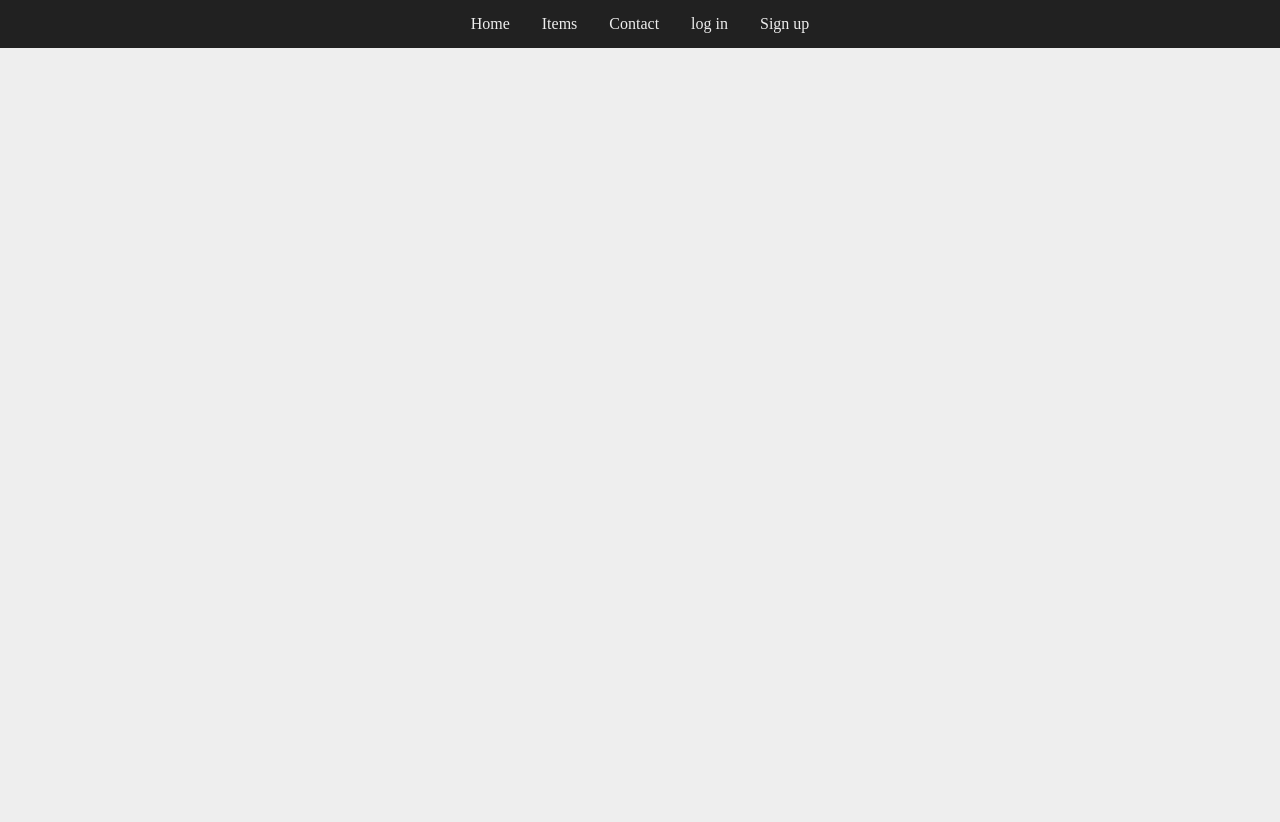
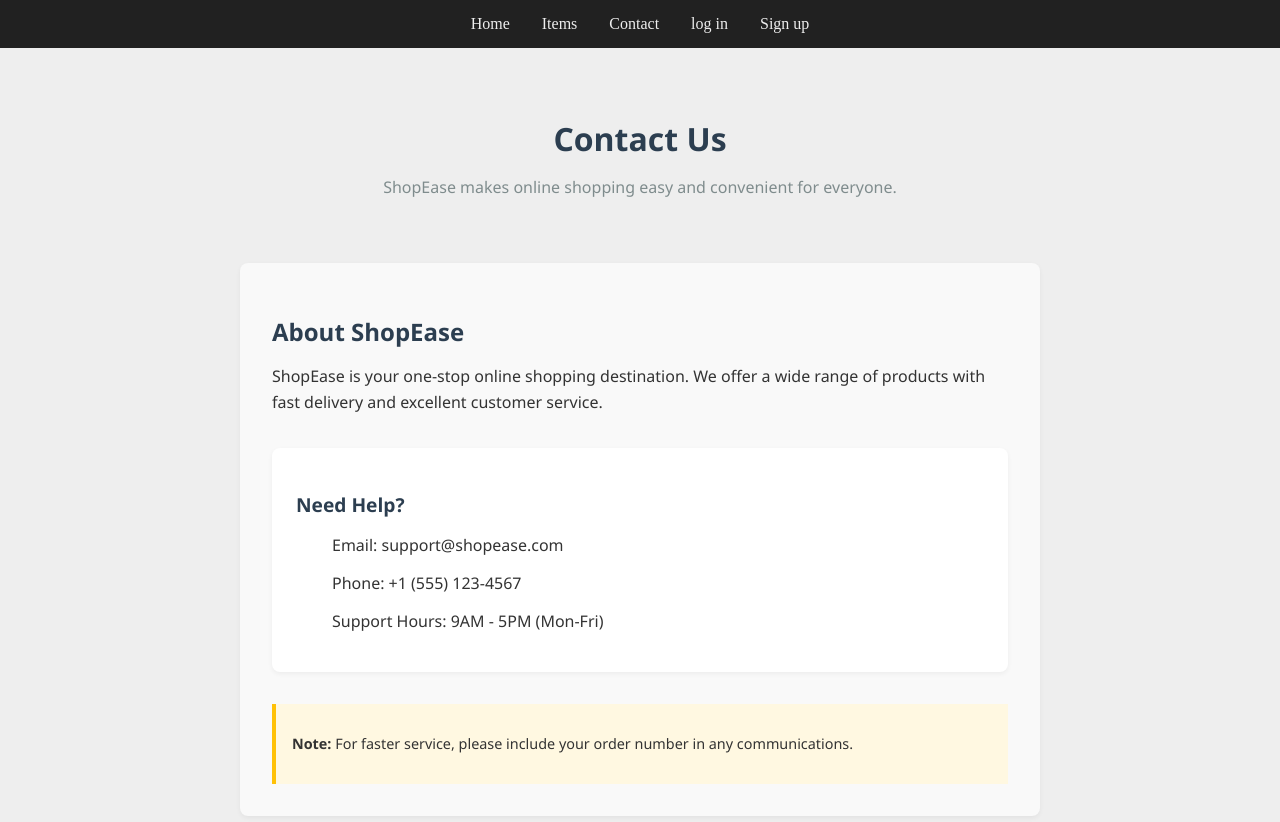
Before and after one commit to oklyz/ShopEase-front-end, a React (Vite) app in the folder ShopEase/: page /contact in a window 1280 px wide. Shown: the top 822 px of the page. Before the commit the page ends 800 px from the top, so only its background shows below. Built offline with nearby package versions, Linux system fonts and the light colour scheme.

Commit message:
add contact US  page

```diff
--- a/ShopEase/src/App.jsx
+++ b/ShopEase/src/App.jsx
@@ -13,6 +13,7 @@ import './style/checkOut.css'
 import './style/home.css'
 import './style/cart.css'
 import './style/itemform.css'
+import './style/ContactUs.css'
 import { Route, Routes } from 'react-router-dom'
 import Header from './components/Header'
 import Home from './pages/Home'
--- a/ShopEase/src/components/Header.jsx
+++ b/ShopEase/src/components/Header.jsx
@@ -26,7 +26,7 @@ const Nav = () => {
     <nav>
       <Link to="/">Home</Link>
       <Link to="">Items</Link>
-      <Link to="">Contact us</Link>
+      <Link to="/contact">Contact us</Link>
       <Link to="/cart">Cart</Link>
       <Link to="/login" onClick={handleLogOut}>
         log out
@@ -39,7 +39,7 @@ const Nav = () => {
     <nav>
       <Link to="/">Home</Link>
       <Link to="">Items</Link>
-      <Link to="">Contact</Link>
+      <Link to="/contact">Contact</Link>
       <Link to="/login">log in</Link>
       <Link to="/register">Sign up</Link>
     </nav>
--- a/ShopEase/src/pages/ContactAs.jsx
+++ b/ShopEase/src/pages/ContactAs.jsx
@@ -1,9 +1,48 @@
 const ContactAs = () => {
+  return (
+    <>
+      <div className="simple-contact-container">
+        <div className="simple-contact-header">
+          <h1>Contact Us</h1>
+          <p>
+            ShopEase makes online shopping easy and convenient for everyone.
+          </p>
+        </div>
 
+        <div className="simple-contact-content">
+          <div className="simple-contact-info">
+            <h2>About ShopEase</h2>
+            <p>
+              ShopEase is your one-stop online shopping destination. We offer a
+              wide range of products with fast delivery and excellent customer
+              service.
+            </p>
 
-  return(
-    <>
+            <div className="simple-contact-methods">
+              <h3>Need Help?</h3>
+              <div className="contact-method">
+                <i className="fas fa-envelope"></i>
+                <span>Email: support@shopease.com</span>
+              </div>
+              <div className="contact-method">
+                <i className="fas fa-phone"></i>
+                <span>Phone: +1 (555) 123-4567</span>
+              </div>
+              <div className="contact-method">
+                <i className="fas fa-clock"></i>
+                <span>Support Hours: 9AM - 5PM (Mon-Fri)</span>
+              </div>
+            </div>
+          </div>
 
+          <div className="simple-contact-note">
+            <p>
+              <strong>Note:</strong> For faster service, please include your
+              order number in any communications.
+            </p>
+          </div>
+        </div>
+      </div>
     </>
   )
 }
--- /dev/null
+++ b/ShopEase/src/style/ContactUs.css
@@ -0,0 +1,89 @@
+/* SimpleContactUs.css */
+
+.simple-contact-container {
+  max-width: 800px;
+  margin: 2rem auto;
+  padding: 1rem;
+  font-family: 'Segoe UI', Tahoma, Geneva, Verdana, sans-serif;
+  color: #333;
+}
+
+.simple-contact-header {
+  text-align: center;
+  margin-bottom: 2rem;
+  padding-bottom: 1rem;
+  border-bottom: 1px solid #eee;
+}
+
+.simple-contact-header h1 {
+  font-size: 2rem;
+  color: #2c3e50;
+  margin-bottom: 0.5rem;
+}
+
+.simple-contact-header p {
+  color: #7f8c8d;
+}
+
+.simple-contact-content {
+  background-color: #f9f9f9;
+  padding: 2rem;
+  border-radius: 8px;
+  box-shadow: 0 2px 5px rgba(0, 0, 0, 0.05);
+}
+
+.simple-contact-info h2 {
+  color: #2c3e50;
+  margin-bottom: 1rem;
+  font-size: 1.5rem;
+}
+
+.simple-contact-info p {
+  margin-bottom: 2rem;
+  line-height: 1.6;
+}
+
+.simple-contact-methods {
+  background-color: white;
+  padding: 1.5rem;
+  border-radius: 8px;
+  box-shadow: 0 2px 5px rgba(0, 0, 0, 0.05);
+}
+
+.simple-contact-methods h3 {
+  color: #2c3e50;
+  margin-bottom: 1rem;
+  font-size: 1.2rem;
+}
+
+.contact-method {
+  display: flex;
+  align-items: center;
+  margin-bottom: 1rem;
+  gap: 1rem;
+}
+
+.contact-method i {
+  color: #3498db;
+  width: 20px;
+  text-align: center;
+}
+
+.simple-contact-note {
+  margin-top: 2rem;
+  padding: 1rem;
+  background-color: #fff8e1;
+  border-left: 4px solid #ffc107;
+  font-size: 0.9rem;
+}
+
+/* Responsive adjustments */
+@media (max-width: 600px) {
+  .simple-contact-container {
+    padding: 0.5rem;
+  }
+
+  .simple-contact-content {
+    padding: 1rem;
+  }
+}
```
